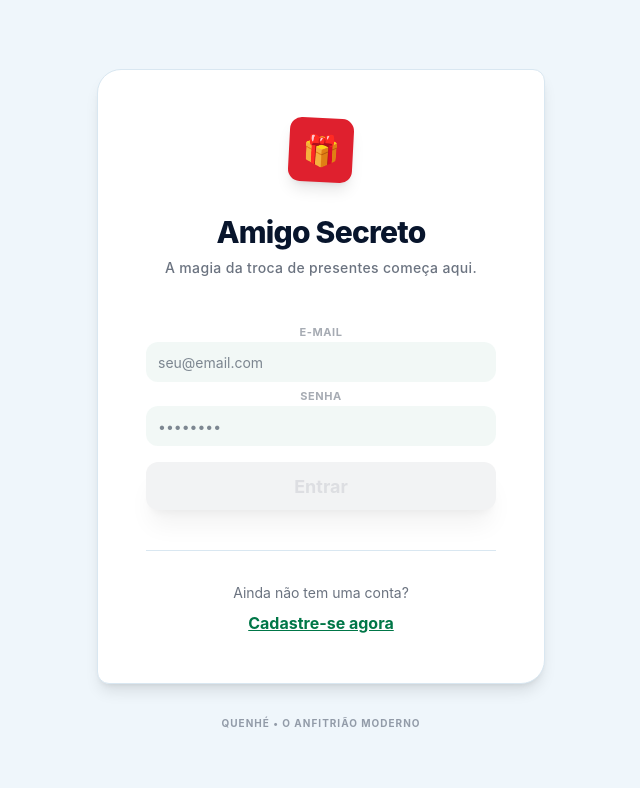
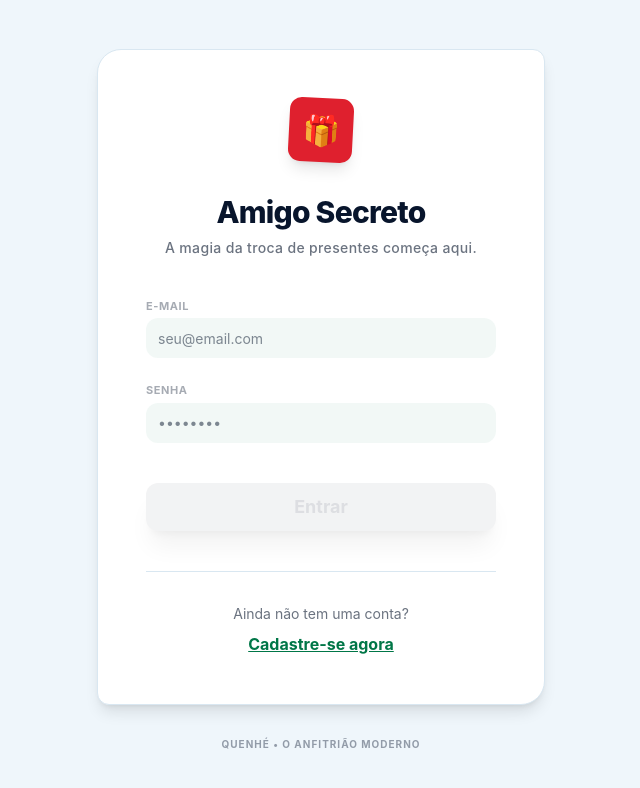
Before and after one commit to HellenBufrem/quenhe, an Angular app in the folder apps/web/: page /login in a window 1280 px wide. Shown: the top 788 px of the page, without its empty margins (319-959 px from the left). Built offline with nearby package versions, Linux system fonts and the light colour scheme.

Commit message:
style: isola grupos de input em divs flex-col e padroniza mensagens de erro

```diff
--- a/apps/web/src/app/features/cadastro/cadastro.html
+++ b/apps/web/src/app/features/cadastro/cadastro.html
@@ -74,7 +74,7 @@
               type="text"
             />
             @if (cadastroForm.get('nome')?.invalid && (cadastroForm.get('nome')?.dirty || cadastroForm.get('nome')?.touched)) {
-              <span class="text-red-500 text-xs mt-1 block px-1 text-left">
+              <span class="text-red-500 text-sm mt-1 block px-1 text-left font-medium">
                 @if (cadastroForm.get('nome')?.hasError('required')) {
                   Nome é obrigatório.
                 } @else if (cadastroForm.get('nome')?.hasError('minlength')) {
@@ -99,7 +99,7 @@
               type="email"
             />
             @if (cadastroForm.get('email')?.invalid && (cadastroForm.get('email')?.dirty || cadastroForm.get('email')?.touched)) {
-              <span class="text-red-500 text-xs mt-1 block px-1 text-left">
+              <span class="text-red-500 text-sm mt-1 block px-1 text-left font-medium">
                 @if (cadastroForm.get('email')?.hasError('required')) {
                   E-mail é obrigatório.
                 } @else if (cadastroForm.get('email')?.hasError('email')) {
@@ -124,7 +124,7 @@
               type="password"
             />
             @if (cadastroForm.get('senha')?.invalid && (cadastroForm.get('senha')?.dirty || cadastroForm.get('senha')?.touched)) {
-              <span class="text-red-500 text-xs mt-1 block px-1 text-left">
+              <span class="text-red-500 text-sm mt-1 block px-1 text-left font-medium">
                 @if (cadastroForm.get('senha')?.hasError('required')) {
                   Senha é obrigatória.
                 } @else if (cadastroForm.get('senha')?.hasError('minlength')) {
@@ -149,7 +149,7 @@
               type="password"
             />
             @if (cadastroForm.get('confirmarSenha')?.invalid && (cadastroForm.get('confirmarSenha')?.dirty || cadastroForm.get('confirmarSenha')?.touched)) {
-              <span class="text-red-500 text-xs mt-1 block px-1 text-left">
+              <span class="text-red-500 text-sm mt-1 block px-1 text-left font-medium">
                 @if (cadastroForm.get('confirmarSenha')?.hasError('required')) {
                   Confirmação de senha é obrigatória.
                 } @else if (cadastroForm.get('confirmarSenha')?.hasError('mismatch')) {
--- a/apps/web/src/app/features/login/login.html
+++ b/apps/web/src/app/features/login/login.html
@@ -25,12 +25,13 @@
         </header>
 
         <form class="w-full space-y-6" [formGroup]="loginForm" (ngSubmit)="onLogin()">
-          <label class="form-control w-full">
-            <div class="label py-0">
+          <!-- E-mail Group -->
+          <div class="flex flex-col w-full">
+            <label class="label py-0 mb-1">
               <span class="label-text text-[11px] font-bold uppercase tracking-wider opacity-60"
                 >E-mail</span
               >
-            </div>
+            </label>
             <input
               formControlName="email"
               type="email"
@@ -39,7 +40,7 @@
               [class.input-error]="loginForm.get('email')?.invalid && (loginForm.get('email')?.dirty || loginForm.get('email')?.touched)"
             />
             @if (loginForm.get('email')?.invalid && (loginForm.get('email')?.dirty || loginForm.get('email')?.touched)) {
-              <span class="text-red-500 text-xs mt-1 text-left">
+              <span class="text-red-500 text-sm mt-1 block text-left font-medium">
                 @if (loginForm.get('email')?.hasError('required')) {
                   E-mail é obrigatório.
                 } @else if (loginForm.get('email')?.hasError('email')) {
@@ -47,14 +48,15 @@
                 }
               </span>
             }
-          </label>
+          </div>
 
-          <label class="form-control w-full">
-            <div class="label py-0">
+          <!-- Senha Group -->
+          <div class="flex flex-col w-full">
+            <label class="label py-0 mb-1">
               <span class="label-text text-[11px] font-bold uppercase tracking-wider opacity-60"
                 >Senha</span
               >
-            </div>
+            </label>
             <input
               formControlName="senha"
               type="password"
@@ -63,7 +65,7 @@
               [class.input-error]="loginForm.get('senha')?.invalid && (loginForm.get('senha')?.dirty || loginForm.get('senha')?.touched)"
             />
             @if (loginForm.get('senha')?.invalid && (loginForm.get('senha')?.dirty || loginForm.get('senha')?.touched)) {
-              <span class="text-red-500 text-xs mt-1 text-left">
+              <span class="text-red-500 text-sm mt-1 block text-left font-medium">
                 @if (loginForm.get('senha')?.hasError('required')) {
                   Senha é obrigatória.
                 } @else if (loginForm.get('senha')?.hasError('minlength')) {
@@ -71,7 +73,7 @@
                 }
               </span>
             }
-          </label>
+          </div>
 
           <div class="pt-4">
             <button type="submit" [disabled]="loginForm.invalid" class="btn btn-primary btn-lg w-full font-bold shadow-xl disabled:opacity-50 disabled:cursor-not-allowed">
```
